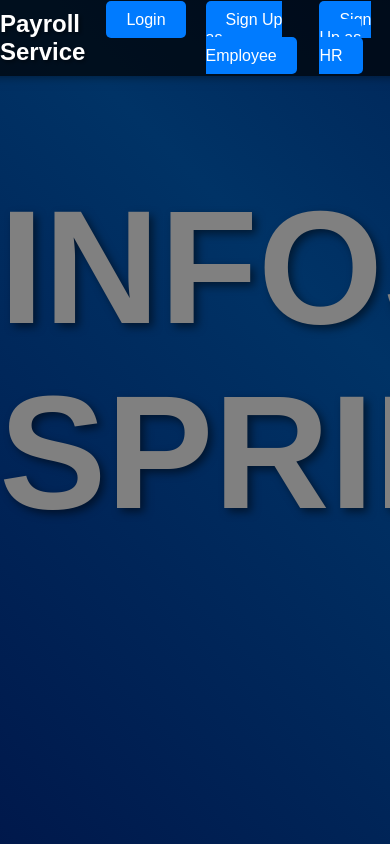
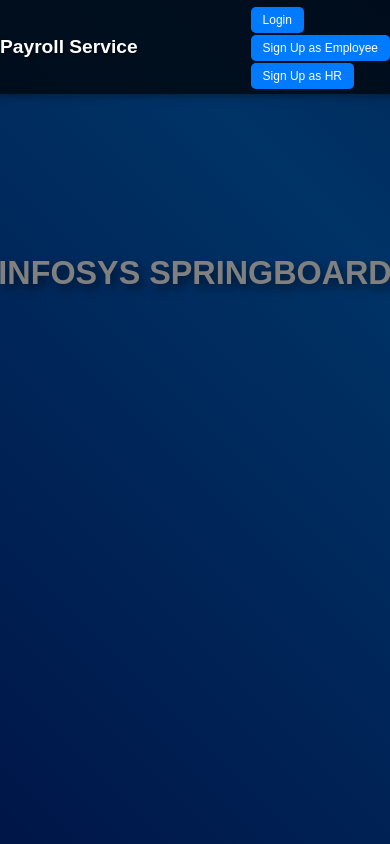
Before and after one commit to sumit-27-07/Payroll_service_Teammate, a Django app: page / in a window 390 px wide; the page is wider, and only the part inside the window is pictured. Run offline with Django 5.2, Linux system fonts and the light colour scheme.

Commit message:
make front page responsive

```diff
--- a/payroll_service/employees/templates/home.html
+++ b/payroll_service/employees/templates/home.html
@@ -35,6 +35,7 @@
             color: #FFFFFF;
             text-shadow: 2px 2px 4px rgba(0, 0, 0, 0.5);
             margin: 0;
+            font-size: 1.5em;
         }
         .navbar ul {
             list-style-type: none;
@@ -61,7 +62,7 @@
         }
         h1 {
             position: absolute;
-            font-size: 10em;
+            font-size: 10vw;
             width: 100%;
             text-align: center;
             top: 30%;
@@ -71,7 +72,7 @@
             text-shadow: 4px 4px 8px rgba(0, 0, 0, 0.5);
             z-index: 1;
             pointer-events: none;
-            animation: textAnimation 6s ease-in-out infinite;
+            animation: textAnimation 5s ease-in-out infinite;
         }
         @keyframes textAnimation {
             0%, 100% { transform: translate(-50%, -50%) scale(1); }
@@ -86,12 +87,53 @@
             z-index: 0;
             background: linear-gradient(45deg, #003366, #000033, #003366, #000033);
             background-size: 400% 400%;
-            animation: gradientAnimation 15s ease infinite;
+            animation: gradientAnimation 5s ease infinite;
         }
         @keyframes gradientAnimation {
             0% { background-position: 0% 50%; }
             50% { background-position: 100% 50%; }
             100% { background-position: 0% 50%; }
+        }
+
+        @media (max-width: 768px) {
+            .navbar ul {
+                gap: 10px;
+            }
+            .navbar a {
+                padding: 8px 16px;
+                font-size: 14px;
+            }
+        }
+        @media (max-width: 480px) {
+            .navbar h2 {
+                font-size: 1.2em;
+            }
+            .navbar ul {
+                flex-direction: column;
+                gap: 10px;
+            }
+            .navbar a {
+                padding: 6px 12px;
+                font-size: 12px;
+            }
+            h1 {
+                font-size: 8vw;
+            }
+        }
+        @media (max-width: 320px) {
+            .navbar h2 {
+                font-size: 1em;
+            }
+            .navbar ul {
+                gap: 5px;
+            }
+            .navbar a {
+                padding: 4px 8px;
+                font-size: 10px;
+            }
+            h1 {
+                font-size: 6vw;
+            }
         }
     </style>
 </head>
--- a/payroll_service/payroll_service/urls.py
+++ b/payroll_service/payroll_service/urls.py
@@ -23,5 +23,4 @@
 urlpatterns = [
     path('admin/', admin.site.urls),
     path('', include('employees.urls')),
-    path('', include('employees.urls')),
 ]
```
Also changed, not shown: payroll_service/payroll_service/settings.py (+4 -4 lines).
